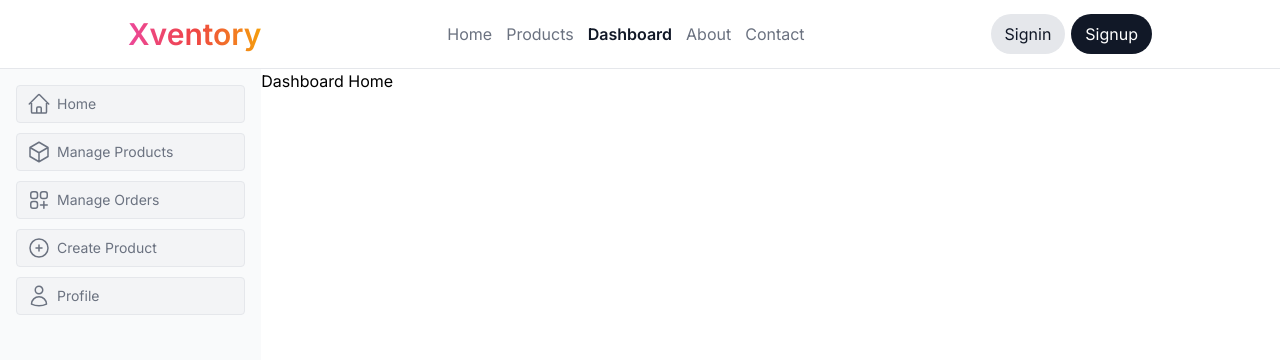
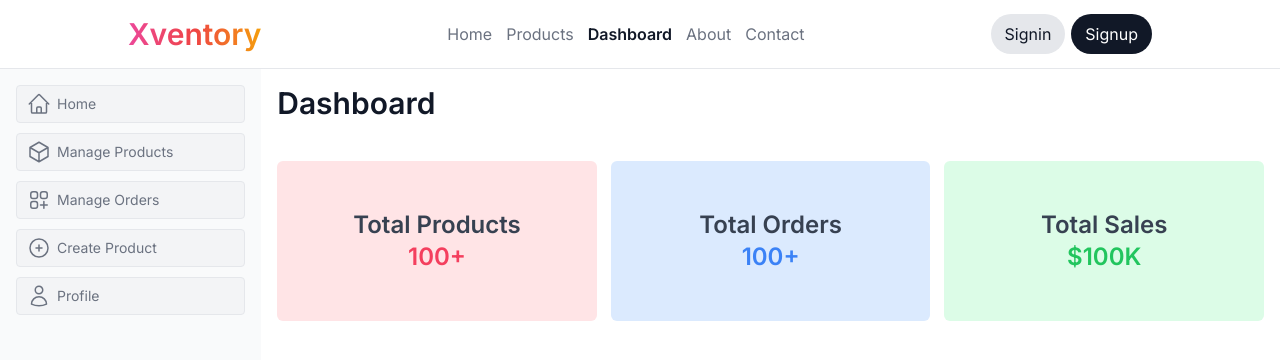
Before and after one commit to faisalchy64/inventory-frontend, a React (Vite) app: page /dashboard in a window 1280 px wide. Shown: the top 360 px of the page. Built offline with nearby package versions, Linux system fonts and the light colour scheme.

Commit message:
feat: Create Root.jsx page

```diff
--- /dev/null
+++ b/src/pages/Root.jsx
@@ -0,0 +1,28 @@
+export default function Root() {
+  return (
+    <section className="min-h-[500px] flex flex-col gap-10 p-4">
+      <h1 className="text-2xl md:text-3xl font-semibold text-gray-900">
+        Dashboard
+      </h1>
+
+      <div className="grid md:grid-cols-2 lg:grid-cols-3 gap-3.5">
+        <article className="h-40 flex flex-col justify-center items-center bg-rose-100 rounded-md">
+          <h3 className="text-2xl font-semibold text-gray-700">
+            Total Products
+          </h3>
+          <h3 className="text-2xl font-semibold text-rose-500">100+</h3>
+        </article>
+
+        <article className="h-40 flex flex-col justify-center items-center bg-blue-100 rounded-md">
+          <h3 className="text-2xl font-semibold text-gray-700">Total Orders</h3>
+          <h3 className="text-2xl font-semibold text-blue-500">100+</h3>
+        </article>
+
+        <article className="h-40 flex flex-col justify-center items-center bg-green-100 rounded-md">
+          <h3 className="text-2xl font-semibold text-gray-700">Total Sales</h3>
+          <h3 className="text-2xl font-semibold text-green-500">$100K</h3>
+        </article>
+      </div>
+    </section>
+  );
+}
--- a/src/router.jsx
+++ b/src/router.jsx
@@ -5,6 +5,7 @@ import Home from "./pages/Home";
 import Products from "./pages/Products";
 import About from "./pages/About";
 import Contact from "./pages/Contact";
+import Root from "./pages/Root";
 
 const router = createBrowserRouter([
   {
@@ -35,7 +36,7 @@ const router = createBrowserRouter([
     children: [
       {
         path: "/dashboard",
-        element: <h1>Dashboard Home</h1>,
+        element: <Root />,
       },
     ],
   },
```
